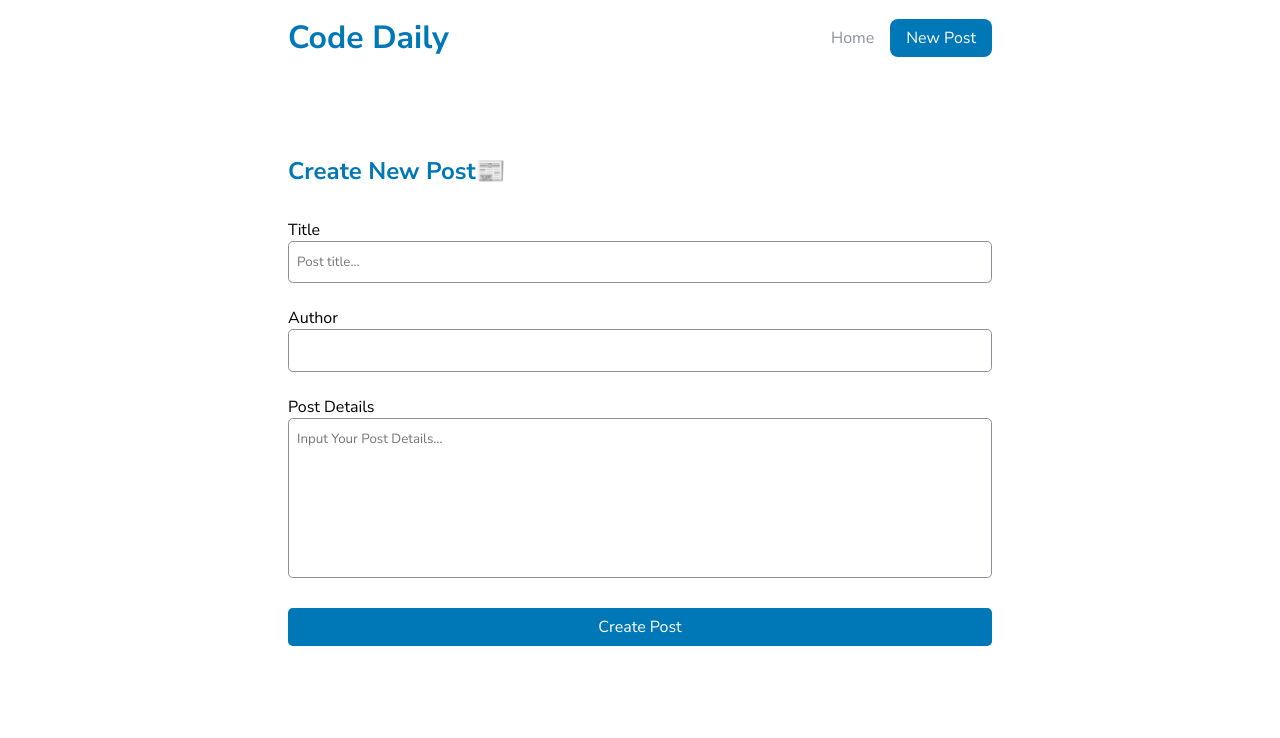
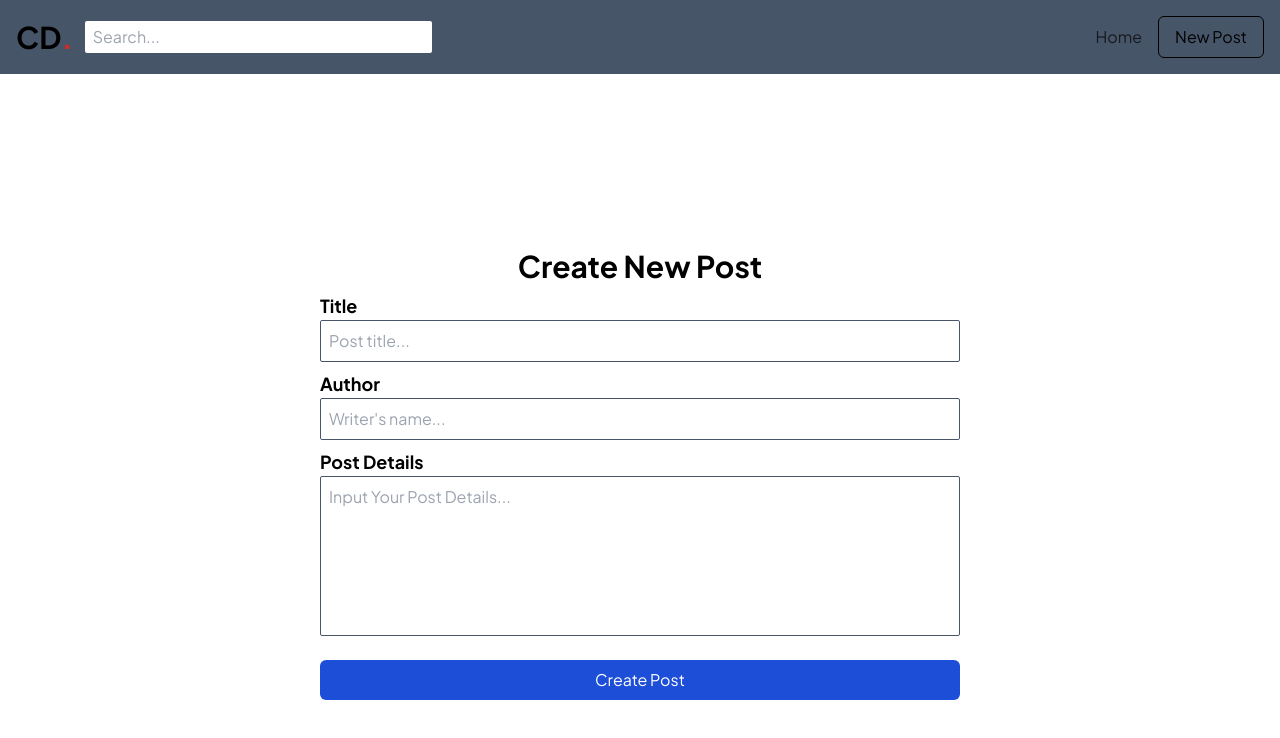
Before and after one commit to usernameisleye/blog-app, a React (Create React App) app: page /create in a window 1280 px wide. Shown: the top 738 px of the page. Built offline with nearby package versions, Linux system fonts and the light colour scheme.

Commit message:
added tailwind css and started styling

```diff
--- a/package.json
+++ b/package.json
@@ -37,5 +37,8 @@
       "last 1 firefox version",
       "last 1 safari version"
     ]
+  },
+  "devDependencies": {
+    "tailwindcss": "^3.2.7"
   }
 }
--- a/src/App.js
+++ b/src/App.js
@@ -8,7 +8,7 @@ import Route404 from './components/Route404';
 function App() {
   return (
     <Router>
-      <div className="App">
+      <div className="App font-Plus-Jakarta-Sans">
         <Header />
         <div className="main">
           <Switch>
--- a/src/components/Header.jsx
+++ b/src/components/Header.jsx
@@ -2,13 +2,16 @@ import { Link } from 'react-router-dom';
 
 const Navbar = () => {
     return (
-        <div className="navbar">
-            <h1>Code Daily</h1>
+        <div className="flex justify-between items-center bg-slate-600 p-4">
+            <div className="flex items-center gap-3 w-1/3">
+                <h1 className="text-3xl font-bold">CD<span className="text-red-600 text-3xl">.</span></h1>
+                <input type="text" placeholder="Search..." className="grow py-1 px-2 outline-none rounded-sm" />
+            </div>
 
-            <div className="links">
+            <div className="flex items-center gap-4">
                 {/* Preventing server request by using "Link" to match path/route to "Route" path, to display component */}
-                <Link to="/">Home</Link>
-                <Link to="/create">New Post</Link>
+                <Link to="/" className="opacity-70 hover:opacity-100">Home</Link>
+                <Link to="/create" className="py-2 px-4 border border-black rounded-md">New Post</Link>
             </div>
         </div>
     );
--- a/src/components/Main.jsx
+++ b/src/components/Main.jsx
@@ -6,7 +6,7 @@ const Main = () => {
     const {data: posts, hasError, isLoading} = useFetch("http://localhost:5050/posts");
 
     return (
-        <div className="home">
+        <div className="bg-gray-200 h-screen p-8">
             {/* Using conditional templating to display divs/component is useState value are true/exists */}
             { isLoading && <div>Loading, Please wait⏳...</div> }
             { hasError && <div>{hasError}</div> }
--- a/src/components/NewPost.jsx
+++ b/src/components/NewPost.jsx
@@ -34,42 +34,46 @@ const NewPost = () => {
     }
 
     return (
-        <form className="newpost" onSubmit={handleSubmit}>
-            <h2>Create New Post📰</h2>
-            <div className="title">
-                <label>Title</label>
+        <form className="flex flex-col items-center justify-center gap-2 h-screen" onSubmit={handleSubmit}>
+            <h2 className="text-3xl font-bold">Create New Post</h2>
+            <div className="flex flex-col w-1/2">
+                <label className="text-lg font-bold">Title</label>
                 <input
                  type="text"
                  placeholder="Post title..."
                  required
                  value = {title}
                  onChange={e => setTitle(e.target.value)}
+                 className="p-2 rounded-sm outline-none border-solid border border-slate-600"
                  />
             </div>
 
-            <div className="author">
-                <label>Author</label>
+            <div className="flex flex-col w-1/2">
+                <label className="text-lg font-bold">Author</label>
                 <input
                  type="text"
+                 placeholder="Writer's name..."
                  required
                  value = {author}
                  onChange={e => setAuthor(e.target.value)}
+                 className="p-2 rounded-sm outline-none border-solid border border-slate-600"
                  />
             </div>
 
-            <div className="details">
-                <label>Post Details</label>
+            <div className="flex flex-col w-1/2">
+                <label className="text-lg font-bold">Post Details</label>
                 <textarea
                  style={{resize: "none"}}
                  placeholder="Input Your Post Details..."
                  required
                  value = {body}
                  onChange={e => setBody(e.target.value)}
+                 className="h-40 p-2 rounded-sm outline-none border-solid border border-slate-600"
                  ></textarea>
             </div>
 
             {/* Displaying "Create Post" when "buttonMsg returns false and vice-versa" */}
-            { !buttonMsg && <button>Create Post</button> }
+            { !buttonMsg && <button className="w-1/2 mt-4 p-2 bg-blue-700 text-white rounded-md hover:brightness-125">Create Post</button> }
             { buttonMsg && <button>Creating Post⏳...</button> }
         </form>
      );
--- a/src/components/Post.jsx
+++ b/src/components/Post.jsx
@@ -3,12 +3,12 @@ import { Link } from 'react-router-dom'
 const Post = ({ posts }) => {
     // let posts = props.posts;
     return (
-        <div className="posts">
+        <div className="grid grid-cols-3 gap-4">
             {posts.map((post) => (
-                <div className="post" key={ post.id }>
-                    <Link to={`/posts/${post.id}`}>
-                        <h2>{ post.title }</h2>
-                        <p>Created by { post.author }</p>
+                    <div className="bg-white h-44 p-3 rounded-md" key={ post.id }>
+                    <Link to={`/posts/${ post.id }`}>
+                        <h2 className="font-bold text-xl">{ post.title }</h2>
+                        <p className="text-sm opacity-70">Created by { post.author }</p>
                     </Link>
                 </div>
             ))}
--- a/src/components/PostDetails.jsx
+++ b/src/components/PostDetails.jsx
@@ -23,18 +23,18 @@ const PostDetails = () => {
             { isLoading && <div>Loading, Please wait⏳...</div> }
             { hasError && <div>{hasError}</div> }
             { post && (
-                <section>
+                <article className="flex flex-col items-start gap-6 h-screen p-10">
                     <div className="head">
-                        <h2>{ post.title }</h2>
-                        <p>Created by { post.author }</p>
+                        <h2 className="font-extrabold text-3xl">{ post.title }</h2>
+                        <p className="text-sm my-2">Created by { post.author }</p>
                     </div>
 
-                    <div className="body">
+                    <div className="">
                         <p>{ post.body }</p>
                     </div>
 
-                    <button onClick={() => deletePost(id)}>Delete Post</button>
-                </section>
+                    <button className="bg-red-700 text-white self-center w-5/6 p-2 mt-auto rounded-md hover:brightness-125" onClick={() => deletePost(id)}>Delete Post</button>
+                </article>
             ) }
         </div>
      );
--- a/src/index.css
+++ b/src/index.css
@@ -1,5 +1,8 @@
-@import url('https://fonts.googleapis.com/css2?family=Nunito+Sans:wght@400;600;700&display=swap');
-*{
+@import url('https://fonts.googleapis.com/css2?family=Plus+Jakarta+Sans:wght@400;500;700&display=swap');
+@tailwind base;
+@tailwind components;
+@tailwind utilities;
+/* *{
   padding: 0;
   margin: 0;
   box-sizing: border-box;
@@ -102,4 +105,4 @@
 .error span{
   font-size: 1.2rem;
   font-weight: bold;
-}
+} */
--- /dev/null
+++ b/tailwind.config.js
@@ -0,0 +1,13 @@
+/** @type {import('tailwindcss').Config} */
+module.exports = {
+  content: [
+    "./src/**/*.{js,jsx}"
+  ],
+  theme: {
+    extend: {},
+    fontFamily:{
+      "Plus-Jakarta-Sans": ['"Plus Jakarta Sans"', "sans-serif"]
+    }
+  },
+  plugins: [],
+}
```
Also changed, not shown: 1 other file (tests, documents, lock files or other folders).
